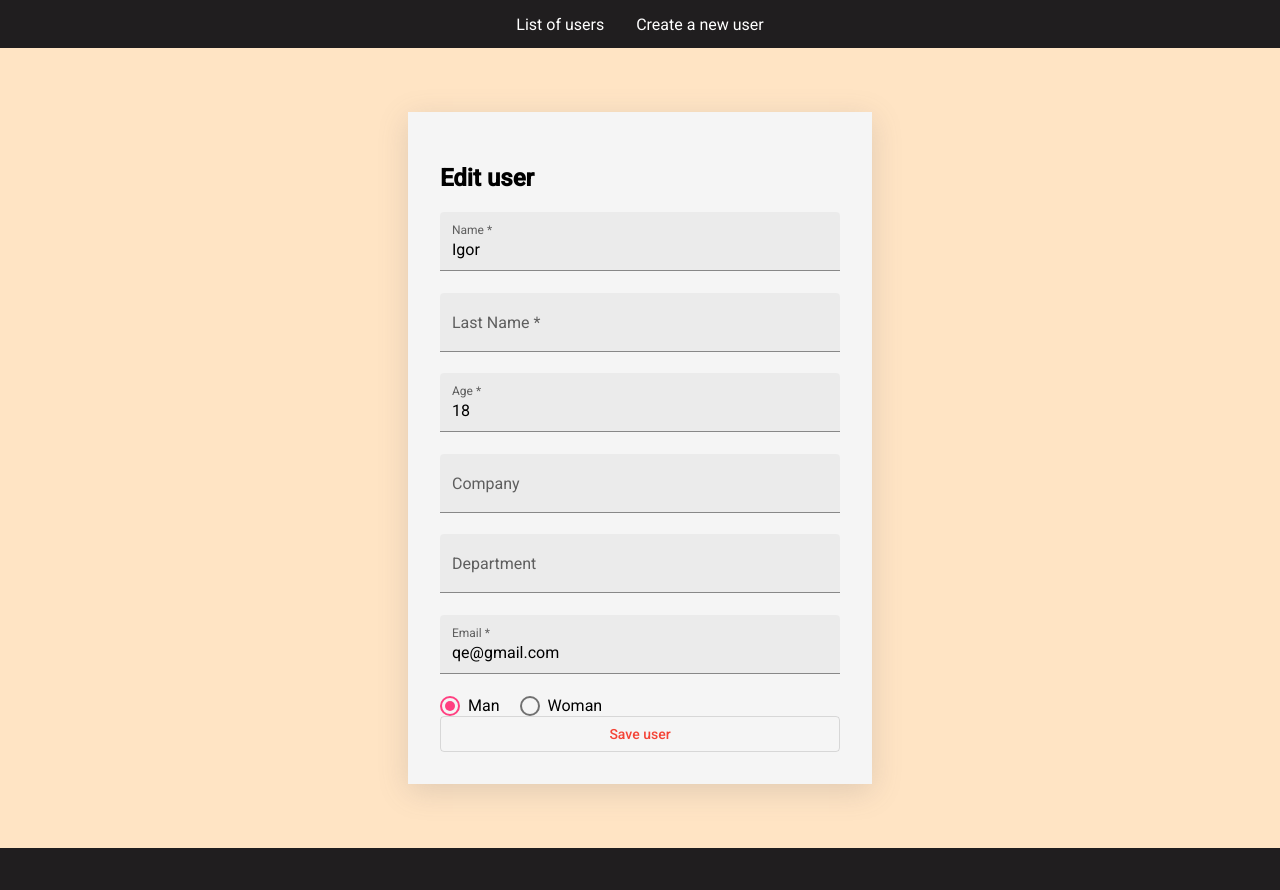
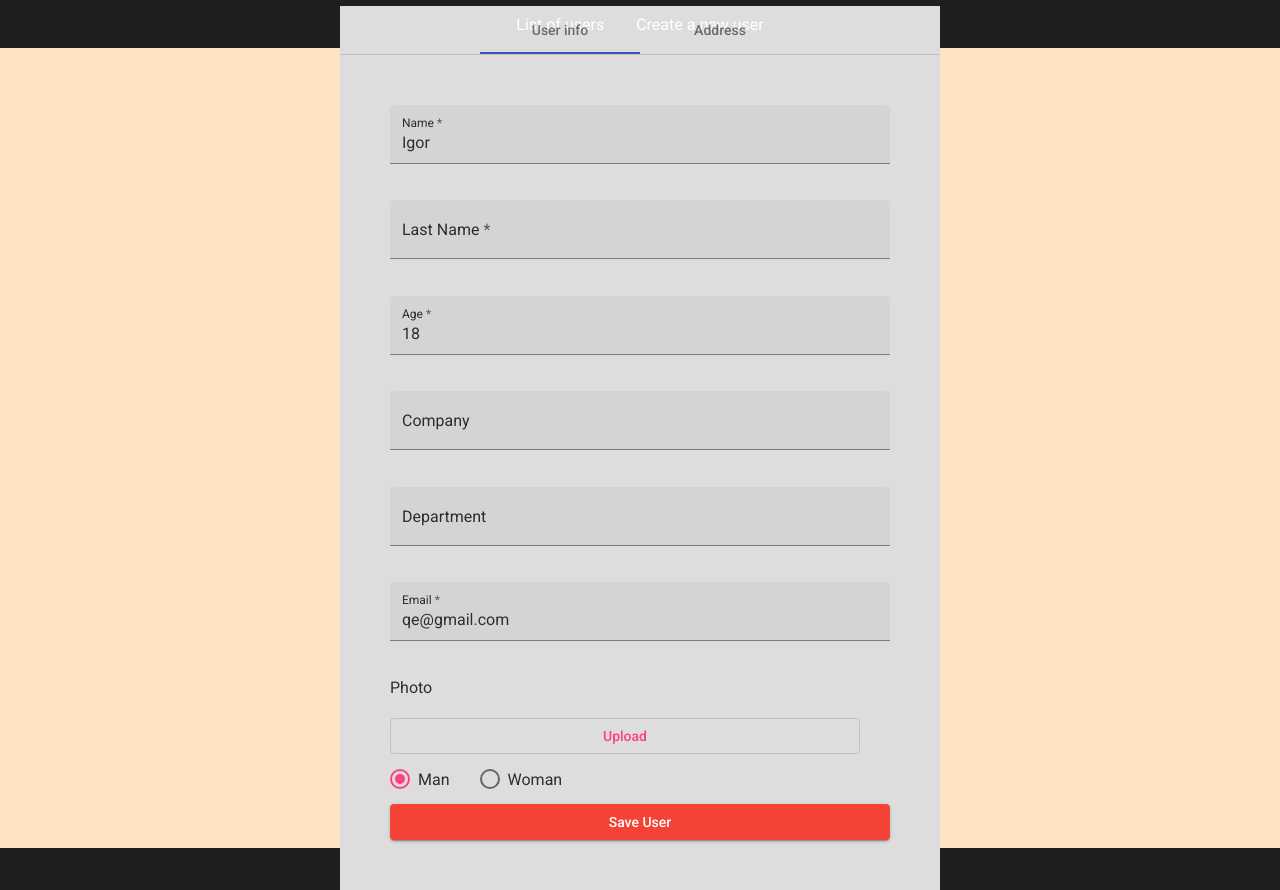
Before and after one commit to sivyankof/angular-test, an Angular app: page /edit-user/1 in a window 1280 px wide. Before the commit the page ends 848 px from the top, so only its background shows below. Built offline with nearby package versions, Linux system fonts and the light colour scheme.

Commit message:
feat: add old user-form in edit component

```diff
--- a/src/app/features/users/components/form-add-user/form-add-user.component.ts
+++ b/src/app/features/users/components/form-add-user/form-add-user.component.ts
@@ -1,8 +1,8 @@
-import { newArray } from '@angular/compiler/src/util';
-import { Component, OnInit } from '@angular/core';
+import { Component, Input, OnInit } from '@angular/core';
 import { FormControl, FormGroup, ValidationErrors, Validators, FormArray } from '@angular/forms';
-
-import { Observable } from 'rxjs';
+import { merge, Observable } from 'rxjs';
+import { take } from 'rxjs/operators';
+import { User } from 'src/app/shared-module/interface/user.interface';
 
 import { ValidatorsService } from 'src/app/shared-module/service/validators.service';
 
@@ -12,7 +12,11 @@ import { ValidatorsService } from 'src/app/shared-module/service/validators.serv
     styleUrls: ['./form-add-user.component.scss'],
 })
 export class FormAddUserComponent implements OnInit {
+    @Input() user?: User;
+    public disabledSpinner = false;
     public formCreateUser: FormGroup;
+    private firstNameEmail;
+    private lastNameEmail;
 
     constructor(private validatorsService: ValidatorsService) {}
 
@@ -33,15 +37,61 @@ export class FormAddUserComponent implements OnInit {
             activated: new FormControl(true),
             addresses: new FormArray([]),
         });
+
+        this.timeLoader();
+        this.checkValueName();
     }
 
     addChildForm(formAddresses: FormGroup) {
         (this.formCreateUser.get('addresses') as FormArray).push(formAddresses);
     }
 
-    public saveUser() {
-        console.log(this.formCreateUser);
+    saveUser() {
         return this.formCreateUser;
+    }
+
+    private checkValueName() {
+        merge(
+            this.formCreateUser.get('firstName').valueChanges,
+            this.formCreateUser.get('lastName').valueChanges,
+        ).subscribe(() => this.newEmail());
+
+        //ASK??? ---->>>>
+
+        // merge(
+        //     this.formCreateUser.get('firstName').valueChanges.pipe(
+        //         map((value) => {
+        //             return {
+        //                 firstName: value,
+        //             };
+        //         }),
+        //     ),
+        //     this.formCreateUser.get('lastName').valueChanges.pipe(
+        //         map((value) => {
+        //             return {
+        //                 lastName: value,
+        //             };
+        //         }),
+        //     ),
+        // ).subscribe((data) => {
+        //     console.log((data['firstName'] || '') + (data['lastName'] || '') + '@gmail.com');
+        // });
+
+        // this.formCreateUser
+        //     .get('firstName')
+        //     .valueChanges.pipe(
+        //         mergeMap((firstName) =>
+        //             this.formCreateUser.get('lastName').valueChanges.pipe(map((lastName) => firstName + lastName)),
+        //         ),
+        //     )
+        //     .subscribe((data) => console.log(data));
+    }
+
+    private newEmail(): void {
+        const newEmail = `${this.formCreateUser.get('firstName').value}${
+            this.formCreateUser.get('lastName').value
+        }@gmail.com`;
+        this.formCreateUser.get('email').setValue(newEmail);
     }
 
     private emailNameValidator(control: FormControl): { [s: string]: boolean } | null {
@@ -51,4 +101,14 @@ export class FormAddUserComponent implements OnInit {
     private repeatEmailValidator(control: FormControl): Observable<ValidationErrors> {
         return this.validatorsService.emailRepeat(control.value);
     }
+
+    timeLoader() {
+        setTimeout(() => {
+            if (!this.user) this.disabledSpinner = true;
+        }, 3000);
+    }
+
+    ngOnChanges() {
+        if (this.user) this.formCreateUser.patchValue(this.user);
+    }
 }
--- a/src/app/features/users/components/form-address/form-address.component.ts
+++ b/src/app/features/users/components/form-address/form-address.component.ts
@@ -25,7 +25,7 @@ export class FormAddressComponent implements OnInit, OnDestroy {
             .subscribe(() => this.hasValue());
     }
 
-    public addNewAddress(): any {
+    addNewAddress(): any {
         (this.currentForm.get('addresses') as FormArray).push(
             new FormGroup({
                 address: new FormControl('', Validators.required),
--- a/src/app/features/users/components/form-edit-user/form-edit-user.component.html
+++ /dev/null
@@ -1,66 +0,0 @@
-<div class="form-edit-user" [formGroup]="editForm">
-    <h2 class="title-edit">Edit user</h2>
-
-    <mat-form-field class="example-full-width" appearance="fill" #q>
-        <mat-label>Name</mat-label>
-        <input matInput formControlName="firstName" />
-        <mat-spinner *ngIf="!user" [diameter]="25"></mat-spinner>
-        <!-- <mat-error>
-					<app-error-validator [control]="formCreateUser.get('firstName')"></app-error-validator>
-				</mat-error> -->
-    </mat-form-field>
-
-    <mat-form-field class="example-full-width" appearance="fill">
-        <mat-label>Last Name</mat-label>
-        <input matInput formControlName="lastName" />
-        <mat-spinner *ngIf="!user" [diameter]="25"></mat-spinner>
-        <!-- <mat-error>
-					<app-error-validator [control]="formCreateUser.get('lastName')"></app-error-validator>
-				</mat-error> -->
-    </mat-form-field>
-
-    <mat-form-field class="example-full-width" appearance="fill">
-        <mat-label>Age</mat-label>
-        <input type="number" matInput formControlName="age" />
-        <mat-spinner *ngIf="!user" [diameter]="25"></mat-spinner>
-        <!-- <mat-error>
-					<app-error-validator [control]="formCreateUser.get('age')"></app-error-validator>
-				</mat-error> -->
-    </mat-form-field>
-
-    <mat-form-field class="example-full-width" appearance="fill">
-        <mat-label>Company</mat-label>
-        <input matInput formControlName="company" />
-        <mat-spinner *ngIf="!user" [diameter]="25"></mat-spinner>
-        <!-- <mat-error>
-					<app-error-validator [control]="formCreateUser.get('company')"></app-error-validator>
-				</mat-error> -->
-    </mat-form-field>
-
-    <mat-form-field class="example-full-width" appearance="fill">
-        <mat-label>Department</mat-label>
-        <input matInput formControlName="department" />
-        <mat-spinner *ngIf="!user" [diameter]="25"></mat-spinner>
-        <!-- <mat-error>
-					<app-error-validator [control]="formCreateUser.get('department')"></app-error-validator>
-				</mat-error> -->
-    </mat-form-field>
-
-    <mat-form-field class="example-full-width" appearance="fill">
-        <mat-label>Email</mat-label>
-        <input matInput formControlName="email" />
-
-        <mat-spinner *ngIf="!user" [diameter]="25"></mat-spinner>
-
-        <!-- <mat-error>
-					<app-error-validator [control]="formCreateUser.get('email')"></app-error-validator>
-				</mat-error> -->
-    </mat-form-field>
-
-    <mat-radio-group aria-label="Select an option" formControlName="gender">
-        <mat-radio-button class="radio-btn" value="Man">Man</mat-radio-button>
-        <mat-radio-button class="radio-btn" value="Woman">Woman</mat-radio-button>
-    </mat-radio-group>
-
-    <button mat-stroked-button color="warn" (click)="save()">Save user</button>
-</div>
--- a/src/app/features/users/components/form-edit-user/form-edit-user.component.scss
+++ /dev/null
@@ -1,20 +0,0 @@
-.form-edit-user {
-    display: flex;
-    flex-direction: column;
-    justify-content: center;
-    margin: 0 auto;
-    min-width: 400px;
-    padding: 2rem;
-    background-color: whitesmoke;
-    box-shadow: rgba(100, 100, 111, 0.2) 0px 7px 29px 0px;
-
-    .radio-btn {
-        margin-right: 20px;
-    }
-
-    mat-spinner {
-        position: absolute;
-        right: 0;
-        top: 0;
-    }
-}
--- a/src/app/features/users/components/form-edit-user/form-edit-user.component.ts
+++ /dev/null
@@ -1,91 +0,0 @@
-import { Component, EventEmitter, Input, OnChanges, OnInit, Output } from '@angular/core';
-import { FormArray, FormControl, FormGroup, Validators } from '@angular/forms';
-import { merge } from 'rxjs';
-import { map, mergeAll, mergeMap, take } from 'rxjs/operators';
-
-import { User } from 'src/app/shared-module/interface/user.interface';
-
-@Component({
-    selector: 'app-form-edit-user',
-    templateUrl: './form-edit-user.component.html',
-    styleUrls: ['./form-edit-user.component.scss'],
-})
-export class FormEditUserComponent implements OnInit, OnChanges {
-    @Input() user: User;
-    @Output() saveUser = new EventEmitter();
-    public editForm: FormGroup;
-    private firstNameEmail;
-    private lastNameEmail;
-
-    constructor() {}
-
-    ngOnInit(): void {
-        this.initForm();
-        this.checkValueName();
-    }
-
-    initForm() {
-        this.editForm = new FormGroup({
-            firstName: new FormControl('', [Validators.required, Validators.minLength(3), Validators.maxLength(20)]),
-            lastName: new FormControl('', [Validators.required, Validators.minLength(3), Validators.maxLength(20)]),
-            age: new FormControl('', [Validators.min(15), Validators.max(100), Validators.required]),
-            company: new FormControl('', Validators.maxLength(35)),
-            department: new FormControl('', Validators.minLength(6)),
-            photo: new FormControl(''),
-            gender: new FormControl('Man', Validators.required),
-            email: new FormControl('', [Validators.required, Validators.email]),
-            activated: new FormControl(true),
-            addresses: new FormArray([]),
-        });
-    }
-
-    checkValueName() {
-        merge(this.editForm.get('firstName').valueChanges, this.editForm.get('lastName').valueChanges)
-            .pipe(take(1))
-            .subscribe(() => this.newEmail());
-
-        //ASK??? ---->>>>
-
-        // merge(
-        //     this.editForm.get('firstName').valueChanges.pipe(
-        //         map((value) => {
-        //             return {
-        //                 firstName: value,
-        //             };
-        //         }),
-        //     ),
-        //     this.editForm.get('lastName').valueChanges.pipe(
-        //         map((value) => {
-        //             return {
-        //                 lastName: value,
-        //             };
-        //         }),
-        //     ),
-        // ).subscribe((data) => {
-        //     console.log((data['firstName'] || '') + (data['lastName'] || '') + '@gmail.com');
-        // });
-
-        // this.editForm
-        //     .get('firstName')
-        //     .valueChanges.pipe(
-        //         mergeMap((firstName) =>
-        //             this.editForm.get('lastName').valueChanges.pipe(map((lastName) => firstName + lastName)),
-        //         ),
-        //     )
-        //     .subscribe((data) => console.log(data));
-    }
-    newEmail(): void {
-        const newEmail = `${this.editForm.get('firstName').value}${this.editForm.get('lastName').value}@gmail.com`;
-        this.editForm.get('email').setValue(newEmail);
-    }
-
-    save() {
-        this.saveUser.emit(this.editForm.value);
-    }
-
-    ngOnChanges() {
-        if (this.user) {
-            this.editForm.patchValue(this.user);
-        }
-    }
-}
--- a/src/app/features/users/containers/create-new-user-shell/create-new-user-shell.component.html
+++ b/src/app/features/users/containers/create-new-user-shell/create-new-user-shell.component.html
@@ -1,7 +1,7 @@
 <div class="container">
     <h2>Create New User</h2>
 
-    <app-form-add-user></app-form-add-user>
-
-    <button (click)="saveUser()" mat-raised-button color="warn">Save User</button>
+    <app-form-add-user
+        ><button (click)="saveUser()" mat-raised-button color="warn">Save User</button></app-form-add-user
+    >
 </div>
--- a/src/app/features/users/containers/edit-user-shell/edit-user-shell.component.html
+++ b/src/app/features/users/containers/edit-user-shell/edit-user-shell.component.html
@@ -1,3 +1,5 @@
 <div class="container">
-    <app-form-edit-user [user]="user" (saveUser)="saveUser($event)"></app-form-edit-user>
+    <app-form-add-user [user]="user"
+        ><button (click)="saveUser()" mat-raised-button color="warn">Save User</button></app-form-add-user
+    >
 </div>
--- a/src/app/features/users/containers/edit-user-shell/edit-user-shell.component.ts
+++ b/src/app/features/users/containers/edit-user-shell/edit-user-shell.component.ts
@@ -1,10 +1,11 @@
-import { Component, OnDestroy, OnInit } from '@angular/core';
+import { Component, OnDestroy, OnInit, ViewChild } from '@angular/core';
 import { ActivatedRoute, Router } from '@angular/router';
 import { Subject } from 'rxjs';
 import { takeUntil } from 'rxjs/operators';
 
 import { User } from 'src/app/shared-module/interface/user.interface';
 import { UsersService } from 'src/app/shared-module/service/users.service';
+import { FormAddUserComponent } from '../../components/form-add-user/form-add-user.component';
 
 @Component({
     selector: 'app-edit-user-shell',
@@ -15,6 +16,8 @@ export class EditUserShellComponent implements OnInit, OnDestroy {
     private id: number;
     public user: User;
     private destroy$ = new Subject();
+
+    @ViewChild(FormAddUserComponent) childForm: FormAddUserComponent;
 
     constructor(private route: ActivatedRoute, private serviceUser: UsersService, private router: Router) {}
 
@@ -27,9 +30,10 @@ export class EditUserShellComponent implements OnInit, OnDestroy {
             .subscribe((user) => (this.user = user));
     }
 
-    saveUser(value: User) {
+    saveUser() {
+        const form = this.childForm.formCreateUser.value;
         this.serviceUser
-            .updateUser(value, this.id)
+            .updateUser(form, this.id)
             .pipe(takeUntil(this.destroy$))
             .subscribe(() => this.router.navigate(['']));
     }
--- a/src/app/features/users/users.module.ts
+++ b/src/app/features/users/users.module.ts
@@ -11,7 +11,6 @@ import { ErrorValidatorComponent } from './components/error-validator/error-vali
 import { ListUsersComponent } from './containers/list-users-shell/list-users-shell.component';
 import { FormAddressComponent } from './components/form-address/form-address.component';
 import { EditUserShellComponent } from './containers/edit-user-shell/edit-user-shell.component';
-import { FormEditUserComponent } from './components/form-edit-user/form-edit-user.component';
 import { SearchUserShellComponent } from './containers/search-user-shell/search-user-shell.component';
 
 @NgModule({
@@ -22,7 +21,6 @@ import { SearchUserShellComponent } from './containers/search-user-shell/search-
         ListUsersComponent,
         FormAddressComponent,
         EditUserShellComponent,
-        FormEditUserComponent,
         SearchUserShellComponent,
     ],
     imports: [CommonModule, ReactiveFormsModule, MaterialModule, SharedModule],
```
Also changed, not shown: src/app/features/users/components/form-add-user/form-add-user.component.html (+8 -0 lines), src/app/features/users/components/form-add-user/form-add-user.component.scss (+10 -0 lines).
